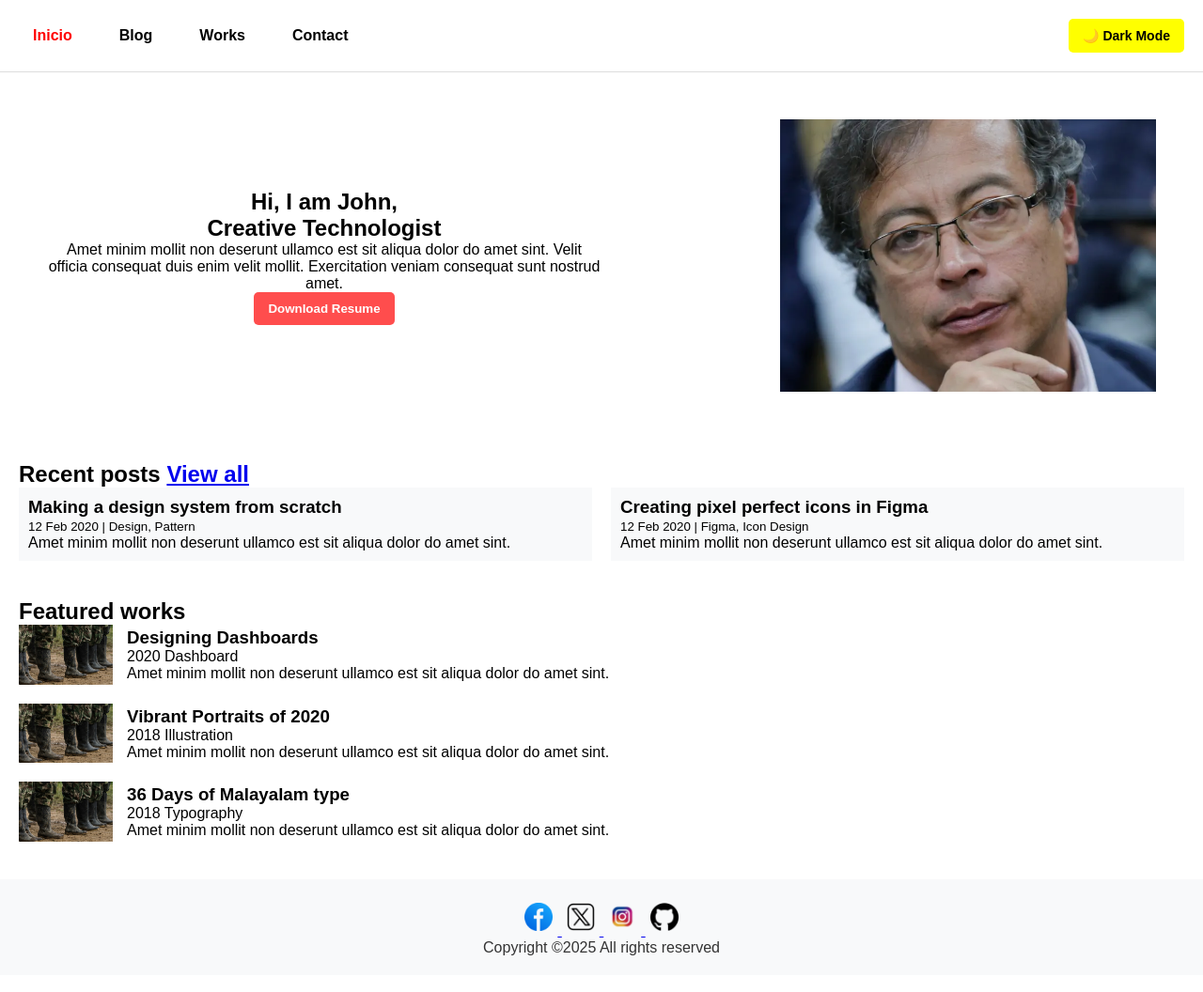
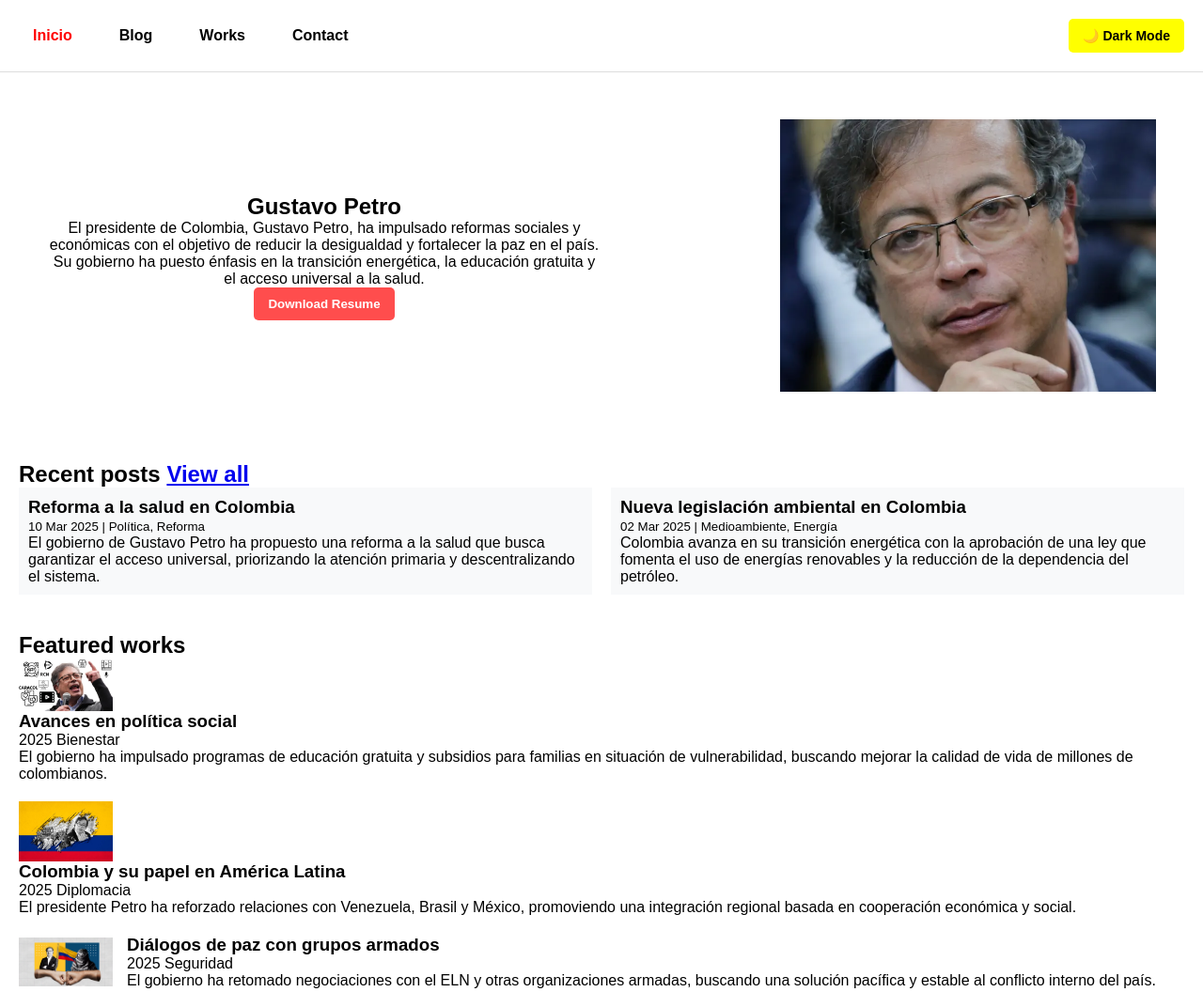
Before and after one commit to Ahiruk/PP_FRONTEND, a plain HTML site: page index.html in a window 1280 px wide. Shown: the top 1056 px of the page at 94% size. Drawn offline with Linux system fonts and the light colour scheme.

Commit message:
Cambio imagenes e informacion

```diff
--- a/index.html
+++ b/index.html
@@ -22,8 +22,8 @@
 
     <section class="hero">
         <div class="hero-content">
-            <h1>Hi, I am John, <br> <span>Creative Technologist</span></h1>
-            <p>Amet minim mollit non deserunt ullamco est sit aliqua dolor do amet sint. Velit officia consequat duis enim velit mollit. Exercitation veniam consequat sunt nostrud amet.</p>
+            <h1>Gustavo Petro<br></h1>
+            <p>El presidente de Colombia, Gustavo Petro, ha impulsado reformas sociales y económicas con el objetivo de reducir la desigualdad y fortalecer la paz en el país. Su gobierno ha puesto énfasis en la transición energética, la educación gratuita y el acceso universal a la salud.</p>
             <button id="download-btn">Download Resume</button>
             <p id="download-message" style="display: none; color: green;">Descargando...</p>
         </div>
@@ -36,14 +36,14 @@
         <h2>Recent posts <span><a href="#">View all</a></span></h2>
         <div class="posts-container">
             <div class="post">
-                <h3>Making a design system from scratch</h3>
-                <p><small>12 Feb 2020 | Design, Pattern</small></p>
-                <p>Amet minim mollit non deserunt ullamco est sit aliqua dolor do amet sint.</p>
+                <h3>Reforma a la salud en Colombia</h3>
+                <p><small>10 Mar 2025 | Política, Reforma</small></p>
+                <p>El gobierno de Gustavo Petro ha propuesto una reforma a la salud que busca garantizar el acceso universal, priorizando la atención primaria y descentralizando el sistema.</p>
             </div>
             <div class="post">
-                <h3>Creating pixel perfect icons in Figma</h3>
-                <p><small>12 Feb 2020 | Figma, Icon Design</small></p>
-                <p>Amet minim mollit non deserunt ullamco est sit aliqua dolor do amet sint.</p>
+                <h3>Nueva legislación ambiental en Colombia</h3>
+                <p><small>02 Mar 2025 | Medioambiente, Energía</small></p>
+                <p>Colombia avanza en su transición energética con la aprobación de una ley que fomenta el uso de energías renovables y la reducción de la dependencia del petróleo.</p>
             </div>
         </div>
     </section>
@@ -51,29 +51,29 @@
     <section class="featured-works">
         <h2>Featured works</h2>
         <div class="work-item">
-            <img src="Img/Botas.png" alt="Designing Dashboards">
+            <img src="Img/PetroSocial.webp" alt="Política Social">
             <div class="work-content">
-                <h3>Designing Dashboards</h3>
-                <span class="badge">2020</span> <span>Dashboard</span>
-                <p>Amet minim mollit non deserunt ullamco est sit aliqua dolor do amet sint.</p>
+                <h3>Avances en política social</h3>
+                <span class="badge">2025</span> <span>Bienestar</span>
+                <p>El gobierno ha impulsado programas de educación gratuita y subsidios para familias en situación de vulnerabilidad, buscando mejorar la calidad de vida de millones de colombianos.</p>
             </div>
         </div>
 
         <div class="work-item">
-            <img src="Img/Botas.png" alt="Vibrant Portraits">
+            <img src="Img/PetroColombia.webp" alt="Relaciones Internacionales">
             <div class="work-content">
-                <h3>Vibrant Portraits of 2020</h3>
-                <span class="badge">2018</span> <span>Illustration</span>
-                <p>Amet minim mollit non deserunt ullamco est sit aliqua dolor do amet sint.</p>
+                <h3>Colombia y su papel en América Latina</h3>
+                <span class="badge">2025</span> <span>Diplomacia</span>
+                <p>El presidente Petro ha reforzado relaciones con Venezuela, Brasil y México, promoviendo una integración regional basada en cooperación económica y social.</p>
             </div>
         </div>
 
         <div class="work-item">
-            <img src="Img/Botas.png" alt="Malayalam Typography">
+            <img src="Img/PetroPaz.webp" alt="Acuerdos de Paz">
             <div class="work-content">
-                <h3>36 Days of Malayalam type</h3>
-                <span class="badge">2018</span> <span>Typography</span>
-                <p>Amet minim mollit non deserunt ullamco est sit aliqua dolor do amet sint.</p>
+                <h3>Diálogos de paz con grupos armados</h3>
+                <span class="badge">2025</span> <span>Seguridad</span>
+                <p>El gobierno ha retomado negociaciones con el ELN y otras organizaciones armadas, buscando una solución pacífica y estable al conflicto interno del país.</p>
             </div>
         </div>
     </section>
@@ -101,6 +101,8 @@
         document.addEventListener("DOMContentLoaded", function () {
             const darkModeToggle = document.getElementById("dark-mode-toggle");
             const body = document.body;
+            const downloadBtn = document.getElementById("download-btn");
+            const downloadMessage = document.getElementById("download-message");
 
 
             if (localStorage.getItem("darkMode") === "enabled") {
@@ -119,6 +121,14 @@
                     darkModeToggle.textContent = "🌙 Dark Mode";
                 }
             });
+
+            downloadBtn.addEventListener("click", function () {
+                downloadMessage.style.display = "block";
+
+                setTimeout(() => {
+                    downloadMessage.style.display = "none";
+                }, 3000);
+            });
         });
     </script>
 
```
Also changed, not shown: Img/PetroColombia.webp (added), Img/PetroPaz.webp (added), Img/PetroSocial.webp (added).
